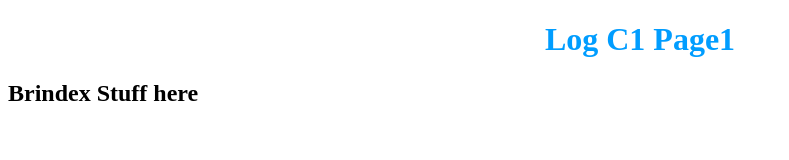
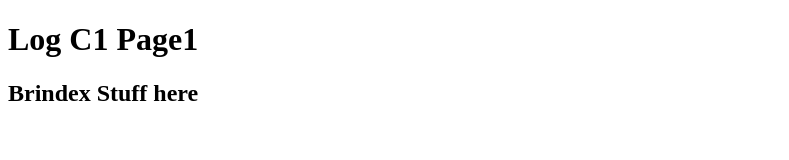
Before and after one commit to SibNyx/LOGC1-p1, a plain HTML site: page index.html in a window 1280 px wide. Shown: the whole page, without its empty margins (0-789 px from the left). Drawn offline with Linux system fonts and the light colour scheme.

Commit message:
Reverted index main to no css style

```diff
--- a/index.html
+++ b/index.html
@@ -5,12 +5,6 @@
     <meta name="viewport" content="width=device-width, initial-scale=1.0">
     <title>Document</title>
 
-<style>
-    h1 {
-        text-align: center;
-        color: rgb(0, 157, 255);
-    }
-</style>
 </head>
 <body>
     <h1> Log C1 Page1 </h1>
```
